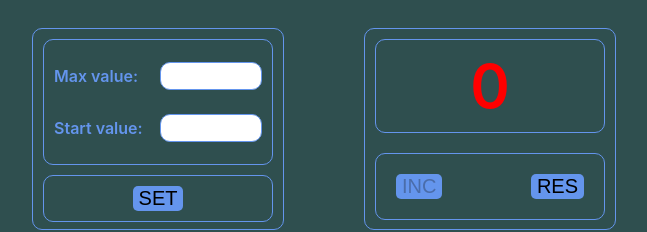
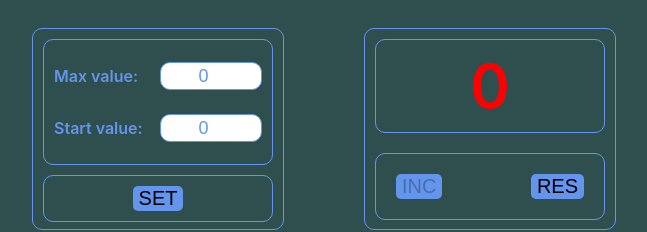
Before and after one commit to genamontana/my-app, a React (Create React App) app: page / in a window 1280 px wide. Shown: the part 435-667 px from the top of the page, without its empty margins (316-963 px from the left). Built offline with nearby package versions, Linux system fonts and the light colour scheme.

Commit message:
Counter2 completed

```diff
--- a/src/Counter2/Counter2.tsx
+++ b/src/Counter2/Counter2.tsx
@@ -1,26 +1,49 @@
-import React, {ChangeEvent, useState} from 'react';
+import React, {ChangeEvent, useEffect, useLayoutEffect, useState} from 'react';
 import {SettingsCounter} from './SettingsCounter/SettingsCounter';
 import {TheCounterItself} from './TheCounterItself/TheCounterItself';
 import s from './Counter2.module.css'
 
+const getValue = (key: string) => {
+    const value = localStorage.getItem(key)
+    return value ? +value : 0
+}
+
 export const Counter2 = () => {
-    const [num, setNum] = useState<number>(0)
-    const [max, setMax] = useState<number>(0)
-    const [start, setStart] = useState<number>(0)
+    const [num, setNum] = useState<number>(getValue('num'))
+    const [max, setMax] = useState<number>(getValue('max'))
+    const [start, setStart] = useState<number>(getValue('start'))
     const [error, setError] = useState<string>('')
+
+    useEffect(() => {
+        localStorage.setItem('num', JSON.stringify(num))
+        localStorage.setItem('max', JSON.stringify(max))
+        localStorage.setItem('start', JSON.stringify(start))
+        /*localStorage.setItem('error',error)*/
+    }, [num, max, start])
+
+/*    useLayoutEffect(() => {
+        const lsnum = localStorage.getItem('num');
+        const lsmax = localStorage.getItem('max')
+        const lsstart = localStorage.getItem('start')
+        const lserror = localStorage.getItem('error')
+        lsnum && setNum(+lsnum)
+        lsmax && setNum(+lsmax)
+        lsstart && setNum(+lsstart)
+    }, [])*/
 
 
     const incClick = () => {
-        localStorage.setItem('numCounter', JSON.stringify(num + 1))
-        let valueAsString = localStorage.getItem('numCounter')
-        if (valueAsString) {
-            let newValue = JSON.parse(valueAsString)
-            setNum(newValue)
-        }
+        setNum(num => num + 1)
+        /*localStorage.setItem('numCounter', JSON.stringify(num))*/
+        /*      let valueAsString = localStorage.getItem('numCounter')
+              if (valueAsString) {
+                  let newValue = JSON.parse(valueAsString)
+                  setNum(newValue)
+              }*/
     }
     const resClick = () => {
         setNum(start)
-        localStorage.removeItem('numCounter')
+        /*localStorage.removeItem('numCounter')*/
     }
 
     const onClick = () => {
@@ -28,15 +51,15 @@ export const Counter2 = () => {
         setError('')
     }
     const onChangeStart = (e: ChangeEvent<HTMLInputElement>) => {
-        localStorage.setItem('startValue', e.currentTarget.value)
-        localStorage.getItem('startValue')
+        /*   localStorage.setItem('startValue', e.currentTarget.value)
+           localStorage.getItem('startValue')*/
         setStart(Number(e.currentTarget.value))
         setError(+e.currentTarget.value === max ? 'invalid value' : 'set')
     }
 
     const onChangeMax = (e: ChangeEvent<HTMLInputElement>) => {
-        localStorage.setItem('maxValue', e.currentTarget.value)
-        localStorage.getItem('maxValue')
+        /* localStorage.setItem('maxValue', e.currentTarget.value)
+         localStorage.getItem('maxValue')*/
         setMax(Number(e.currentTarget.value))
         setError(+e.currentTarget.value < start ? 'invalid value' : 'set')
     }
@@ -45,6 +68,8 @@ export const Counter2 = () => {
     return (
         <div className={s.containerCounter2}>
             <SettingsCounter onClick={onClick}
+                             start={start}
+                             max={max}
                              onChangeStart={onChangeStart}
                              onChangeMax={onChangeMax}
             />
--- a/src/Counter2/SettingsCounter/DisplaySettings/DisplaySettings.tsx
+++ b/src/Counter2/SettingsCounter/DisplaySettings/DisplaySettings.tsx
@@ -4,6 +4,8 @@ import s from './DisplaySettings.module.css'
 type DisplaySettingsType = {
     onChangeStart: (e: ChangeEvent<HTMLInputElement>) => void
     onChangeMax: (e: ChangeEvent<HTMLInputElement>) => void
+    start: number
+    max: number
 }
 
 export const DisplaySettings = (props: DisplaySettingsType) => {
@@ -16,6 +18,7 @@ export const DisplaySettings = (props: DisplaySettingsType) => {
                 <input type="number"
                        className={s.displayInput}
                        onChange={props.onChangeMax}
+                       value={props.max}
                 />
             </div>
             <div className={s.valueBody}>
@@ -25,6 +28,7 @@ export const DisplaySettings = (props: DisplaySettingsType) => {
                 <input type="number"
                        className={s.displayInput}
                        onChange={props.onChangeStart}
+                       value={props.start}
                 />
             </div>
         </div>
--- a/src/Counter2/SettingsCounter/SettingsCounter.tsx
+++ b/src/Counter2/SettingsCounter/SettingsCounter.tsx
@@ -5,6 +5,8 @@ import s from './SettingsCounter.module.css'
 
 type SettingsCounterType = {
     onClick: () => void
+    start: number
+    max: number
     onChangeStart: (e: ChangeEvent<HTMLInputElement>) => void
     onChangeMax: (e: ChangeEvent<HTMLInputElement>) => void
 }
@@ -14,6 +16,8 @@ export const SettingsCounter = (props: SettingsCounterType) => {
         <div className={s.settings}>
             <DisplaySettings onChangeStart={props.onChangeStart}
                              onChangeMax={props.onChangeMax}
+                             start={props.start}
+                             max={props.max}
             />
             <SetButton onClick={props.onClick}/>
         </div>
--- a/src/Counter2/TheCounterItself/DisplayCounter/DisplayCounter.module.css
+++ b/src/Counter2/TheCounterItself/DisplayCounter/DisplayCounter.module.css
@@ -19,3 +19,15 @@
     font-size: 60px;
     font-weight: 600;
 }
+
+.error{
+    color: red;
+    border: 1px solid cornflowerblue;
+    border-radius: 10px;
+    text-align: center;
+    margin: 10px 10px 40px 10px;
+    padding: 10px;
+    font-size: 37px;
+    font-weight: 600;
+
+}
--- a/src/Counter2/TheCounterItself/DisplayCounter/DisplayCounter.tsx
+++ b/src/Counter2/TheCounterItself/DisplayCounter/DisplayCounter.tsx
@@ -4,14 +4,18 @@ import s from './DisplayCounter.module.css'
 type DisplayCounterType = {
     num: number
     error: string
-    max:number
+    max: number
 }
 
 
 export const DisplayCounter = (props: DisplayCounterType) => {
     return (
-        <div className={props.num === props.max ? s.red :s.displayCounter}>
-            {props.error? props.error : props.num}
+        <div className={props.num === props.max
+            ? s.red
+            : props.error
+                ? s.error
+                : s.displayCounter}>
+            {props.error ? props.error : props.num}
         </div>
     );
 };
```
